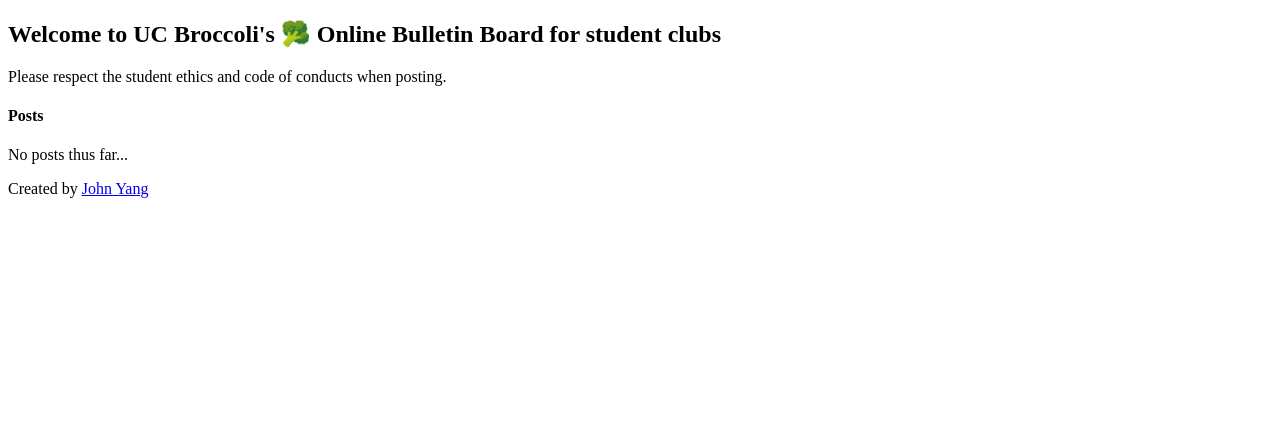
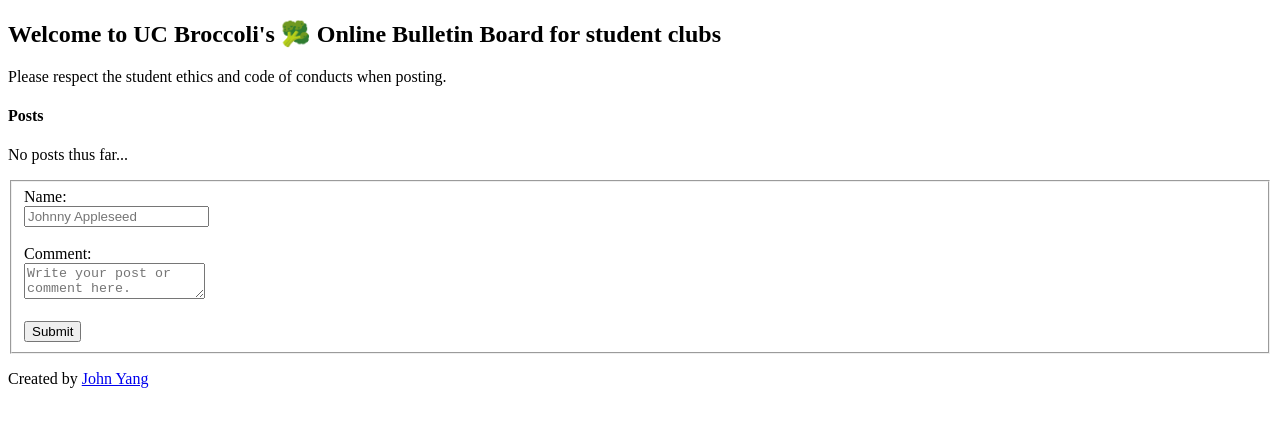
Before and after one commit to john-b-yang/course-dev, a Flask app: page / in a window 1280 px wide. Shown: the part 82-509 px from the top of the page. Run offline with Flask 2, Linux system fonts and the light colour scheme; data that the repository does not hold is empty.

Commit message:
[CS 161] Stored XSS: comment, clear buttons enabled

```diff
--- a/cs161/stored-xss/app.py
+++ b/cs161/stored-xss/app.py
@@ -6,9 +6,9 @@ from flask import Flask, redirect, render_template, request, url_for
 
 CREATE_QUERY = "CREATE table IF NOT EXISTS comments (id integer primary key, name TEXT, comment TEXT)"
 
-conn = sqlite3.connect('db.sqlite3')
-conn.execute(CREATE_QUERY)
-conn.close()
+conn_ = sqlite3.connect('db.sqlite3')
+conn_.execute(CREATE_QUERY)
+conn_.close()
 
 app = Flask(__name__)
 
@@ -39,6 +39,7 @@ def clear():
 @app.route('/comment', methods=['POST'])
 def comment():
     name, text = request.form['name'], request.form['comment']
+    conn = sqlite3.connect('db.sqlite3')
     with conn:
         conn.execute('INSERT INTO comments(name, comment) values (?, ?)', (name, text))
     conn.commit()
--- a/cs161/stored-xss/templates/index.html
+++ b/cs161/stored-xss/templates/index.html
@@ -23,13 +23,19 @@
 
         {% for post in posts %}
             <div>
-                <p>{{ post.name }} says:</p>
-                <p>{{ post.comment }}</p>
+                <p><b>{{ post.name }}</b> says: {{ post.comment }}</p>
             </div>
         {% endfor %}
     </section>
 
     <form id="comment" action="{{ url_for('comment') }}" method="post">
+        <fieldset>
+            <label for="name">Name:</label><br>
+            <input type="text" id="name" name="name" placeholder="Johnny Appleseed"><br><br>
+            <label for="comment">Comment:</label><br>
+            <textarea type="text" id="comment" name="comment" placeholder="Write your post or comment here."></textarea><br><br>
+            <input type="submit" value="Submit">
+        </fieldset>
     </form>
 </div>
 {% endblock %}
```
